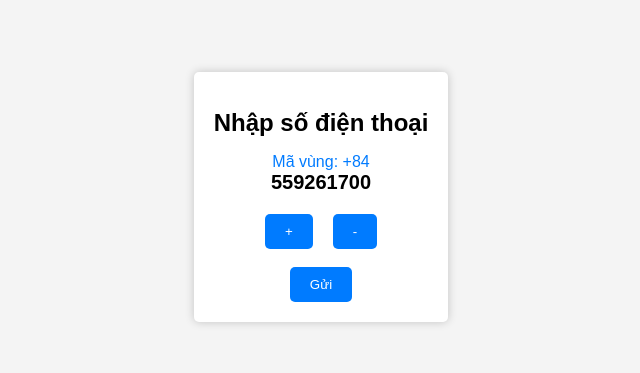
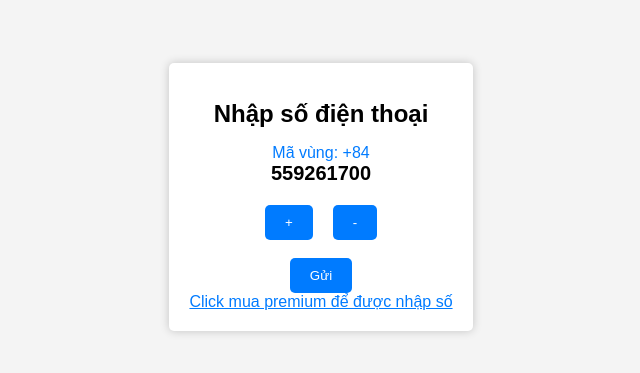
Before and after one commit to NghiemMaChe/sdt, a plain HTML site: page index.html in a window 1280 px wide. Shown: the part 203-576 px from the top of the page, without its empty margins (319-959 px from the left). Drawn offline with Linux system fonts and the light colour scheme.

Commit message:
Update index.html

```diff
--- a/index.html
+++ b/index.html
@@ -73,6 +73,8 @@
     </div>
 	<br>
 	<button id="submit">Gửi</button>
+	<br>
+	<a class="area-code" href="www.facebook.com/hh.nghiem">Click mua premium để được nhập số</a>
   </div>
 
   <script>
```
